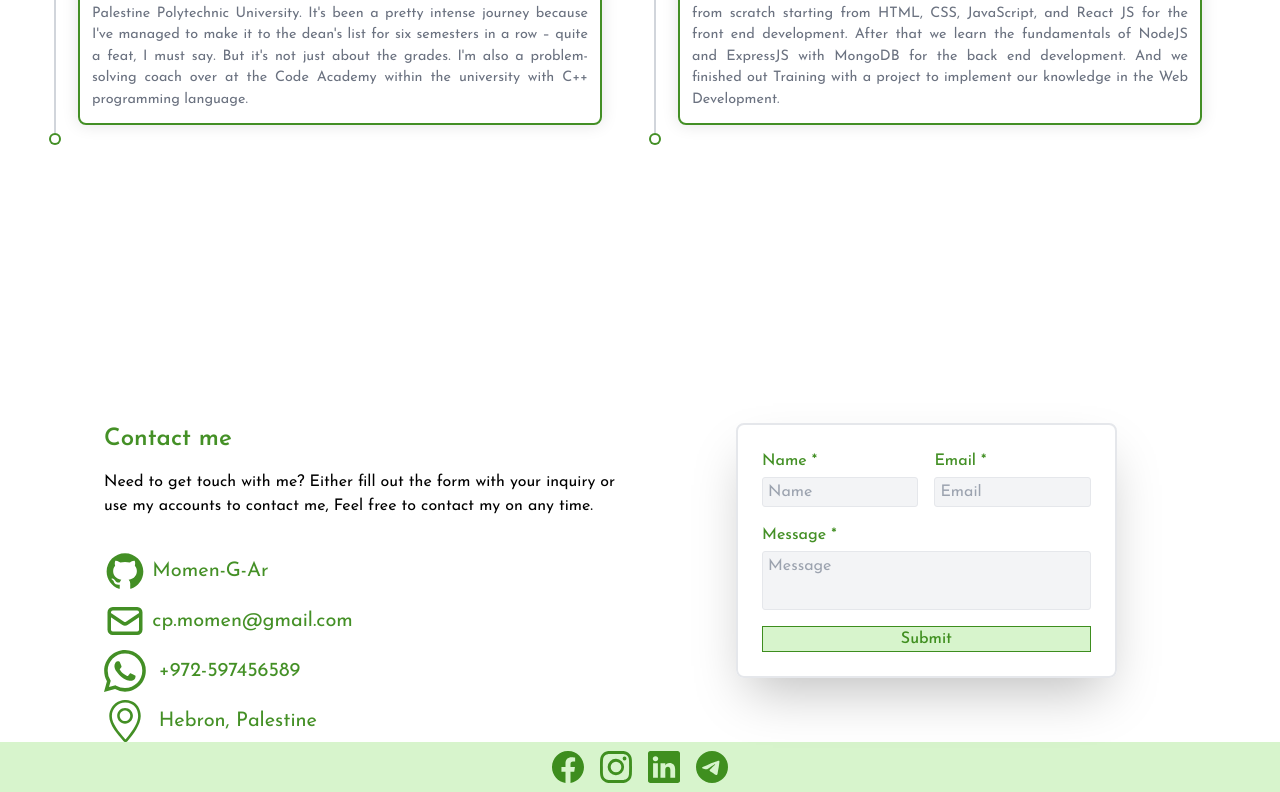
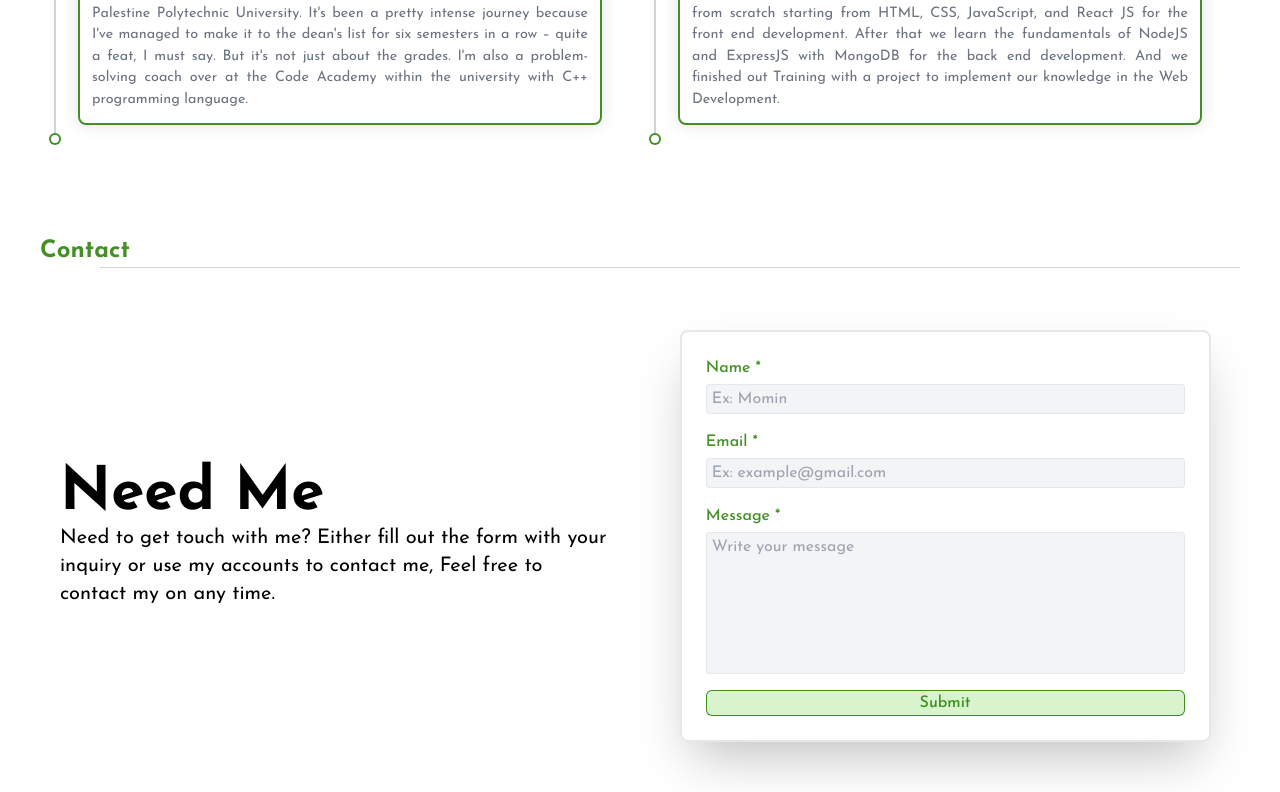
Before and after one commit to Momen-G-Ar/my-portfolio, a React (Vite) app: page / in a window 1280 px wide. Shown: the part 1585-2377 px from the top of the page. After the commit the page ends 2350 px from the top, so only its background shows below. Built offline with nearby package versions, Linux system fonts and the light colour scheme.

Commit message:
Edit the contact me section

```diff
--- a/src/components/about.tsx
+++ b/src/components/about.tsx
@@ -10,7 +10,7 @@ const About = () => {
                 md:h-[800px] md:container md:pt-5 md:px-10
                 lg:h-[520px]
             `}>
-                <SectionHeading skillName='About Me' color='text-[var(--primary-color)]' />
+                <SectionHeading sectionName='About Me' color='text-[var(--primary-color)]' />
                 <div
                     className={`
                         flex flex-col w-full flex-wrap lg:flex-nowrap
--- a/src/components/contact/contact.tsx
+++ b/src/components/contact/contact.tsx
@@ -1,130 +1,53 @@
-import { EmailForm } from "..";
-import Icons from '../../icons';
+import { EmailForm, SectionHeading } from "..";
 
 const Contact = () => {
     return (
         <section id='contact' className=' flex justify-center'>
-            <div
-                className={`
-                    w-screen font-sans grid
-                    grid-cols-1 grid-rows-[0.6fr_1fr_0.2fr]
-                    lg:grid-cols-[1fr_1fr] lg:grid-rows-[1fr_0.08fr]
-                `}
-            >
-                <div
-                    className={`
-                        min-w-full flex flex-col
-                        lg:justify-start lg:items-center lg:pt-52 lg:pl-20
-                        justify-center items-center
-                        `}
-                >
-                    <h1 data-aos="fade-up" className={`
-                        flex pl-6 mt-6 sm:mt-16 lg:mt-0
-                        lg:justify-start lg:text-2xl
-                        text-[var(--primary-color)] font-semibold mb-[15px] min-w-full text-base
-                    `}
+            <div className={`
+                flex flex-col mx-auto justify-start items-start pt-20 w-full gap-5
+                md:h-[550px] md:container md:pt-5 md:px-10`
+            }>
+                <SectionHeading sectionName='Contact' color='text-[var(--primary-color)]' />
+                <div className={`
+                    flex flex-col w-full h-full gap-5
+                    sm:flex-row
+                `}>
+                    {/* Left */}
+                    <div
+                        data-aos="fade-right"
+                        className={`
+                            w-full flex flex-col justify-center items-center p-5
+                            sm:w-1/2
+                        `}>
+                        <div className={`
+                            flex flex-col h-max justify-center items-center w-[67%]
+                            sm:h-[80%] sm:w-full sm:justify-center sm:items-start
+                        `}>
 
-                    >
-                        Contact me
-                    </h1>
-                    <p className={`min-w-full flex justify-start items-center pl-6`}>
-                        Need to get touch with me? Either fill out the form with your inquiry or use my accounts to contact me, Feel free to contact my on any time.
-                    </p>
-                    <div className={`
-                        min-w-full flex flex-col justify-center items-center lg:items-start lg:justify-start mt-8 pl-6
-                    `}>
-                        {/* links will be here for social media and git and email and phone */}
-                        <ul className="flex flex-col gap-2 font-normal text-[var(--primary-color)] text-xl">
-                            <li>
-                                <a
-                                    href="https://github.com/Momen-G-Ar"
-                                    className="flex justify-start items-center hover:[text-shadow:_1px_1px_1px_rgb(0_0_0_/_20%)]"
-                                >
-                                    <Icons.AiFillGithub size={'42px'} /> &nbsp;Momen-G-Ar
-                                </a>
-                            </li>
-                            <li>
-                                <a
-                                    href="mailto:cp.momen@gmail.com"
-                                    className="flex justify-start items-center hover:[text-shadow:_1px_1px_1px_rgb(0_0_0_/_20%)]"
-                                >
-                                    <Icons.HiOutlineMail size={'42px'} /> &nbsp;cp.momen@gmail.com
-                                </a>
-                            </li>
-                            <li>
-                                <a
-                                    href="https://wa.me/+972597456589"
-                                    className="flex justify-start items-center hover:[text-shadow:_1px_1px_1px_rgb(0_0_0_/_20%)]"
-                                >
-                                    <Icons.BsWhatsapp size={'42px'} /> &nbsp; +972-597456589
-                                </a>
-                            </li>
-                            <li>
-                                <a
-                                    href="https://maps.apple.com/place?auid=16574875474150632388&lsp=7618"
-                                    className="flex justify-start items-center hover:[text-shadow:_1px_1px_1px_rgb(0_0_0_/_20%)]"
-                                >
-                                    <Icons.SlLocationPin size={'42px'} /> &nbsp; Hebron, Palestine
-                                </a>
-                            </li>
-                        </ul>
+                            <h2 className='text-6xl font-bold'>
+                                Need Me
+                            </h2>
+                            <p className='text-xl'>
+                                Need to get touch with me? Either fill out the form with your inquiry or
+                                use my accounts to contact me, Feel free to contact my on any time.
+                            </p>
+                        </div>
                     </div>
-                </div>
-                <div
-                    className={`
-                        flex lg:justify-start lg:items-start lg:pt-52 lg:pl-24
-                        justify-center items-center w-full
-                    `}
-                >
-                    <EmailForm />
-                </div>
+                    {/* Right */}
+                    <div
+                        data-aos="fade-left"
+                        className={`
+                            flex flex-col justify-center items-center
+                            md:w-1/2
+                        `}>
+                        <div className={`
+                            flex w-[70%] h-[90%] justify-center items-center
+                            sm:w-full
+                        `}>
+                            <EmailForm />
+                        </div>
 
-                <div
-                    className='flex justify-center items-center row-span-1 min-h-[50px] lg:col-span-2 bg-[var(--background-from-primary-color)]'
-                >
-                    <ul className="flex flex-row gap-4 font-normal text-[var(--primary-color)]">
-                        <li title="FaceBook">
-                            <a
-                                href="https://www.facebook.com/momenarafeh22"
-                            >
-                                <Icons.BsFacebook
-                                    size={'32px'}
-                                    className="transition transform duration-300 hover:scale-125"
-                                />
-                            </a>
-                        </li>
-                        <li>
-                            <a
-                                href="https://www.instagram.com/momenarafeh"
-                                className=""
-                            >
-                                <Icons.BsInstagram
-                                    size={'32px'}
-                                    className="transition transform duration-300 hover:scale-125"
-                                />
-                            </a>
-                        </li>
-                        <li>
-                            <a
-                                href="https://www.linkedin.com/in/momin-arafa/"
-                            >
-                                <Icons.BsLinkedin
-                                    size={'32px'}
-                                    className="transition transform duration-300 hover:scale-125"
-                                />
-                            </a>
-                        </li>
-                        <li>
-                            <a
-                                href="https://t.me/MominArafa"
-
-                            >
-                                <Icons.BsTelegram
-                                    size={'32px'}
-                                    className="transition transform duration-300 hover:scale-125" />
-                            </a>
-                        </li>
-                    </ul>
+                    </div>
                 </div>
             </div>
         </section>
@@ -132,3 +55,16 @@ const Contact = () => {
 };
 
 export default Contact;
+
+{/* <h1 data-aos="fade-up" className={`
+    flex pl-6 mt-6 sm:mt-16 lg:mt-0
+    lg:justify-start lg:text-2xl
+    text-[var(--primary-color)] font-semibold mb-[15px] min-w-full text-base
+`}
+
+>
+    Contact me
+</h1>
+<p className={`min-w-full flex justify-start items-center pl-6`}>
+    Need to get touch with me? Either fill out the form with your inquiry or use my accounts to contact me, Feel free to contact my on any time.
+</p> */}
--- a/src/components/contact/email-form.components.tsx
+++ b/src/components/contact/email-form.components.tsx
@@ -23,11 +23,9 @@ const EmailForm = () => {
             ref={form as any}
             onSubmit={(e) => { handleSendMessage(e); }}
             className={`
-                grid sm:grid-cols-2 sm:grid-rows-[0.2fr_1fr_0.2fr]
-                grid-cols-1 grid-rows-[0.7fr_0.7fr_1fr_0.7fr] w-[70%] gap-[0.2rem] sm:gap-4
-                border-solid border-2 shadow-2xl h-80 lg:h-[80%] rounded-lg p-6 font-sans font-medium text-[var(--primary-color)]
-            `}
-        >
+                flex flex-col w-[90%] h-max gap-4 sm:gap-4
+                border-solid border-2 shadow-2xl lg:h-[100%] rounded-lg p-6 font-sans font-medium text-[var(--primary-color)]
+            `}>
             <div
                 className='flex flex-col sm:col-span-1 row-span-1 gap-[4px]'
             >
@@ -36,7 +34,7 @@ const EmailForm = () => {
                     name="Name"
                     required
                     type='text'
-                    placeholder='Name'
+                    placeholder='Ex: Momin'
                     className={`
                         bg-gray-100 border-solid border-[1px] rounded-[3px] font-normal
 
@@ -52,7 +50,7 @@ const EmailForm = () => {
                     name="Email"
                     required
                     type='email'
-                    placeholder='Email'
+                    placeholder='Ex: example@gmail.com'
                     className={`
                         bg-gray-100 border-solid border-[1px] rounded-[3px] font-normal
                         focus-visible:border-solid focus-visible:border-[1px] focus-visible:border-[var(--primary-color)] outline-none
@@ -60,12 +58,12 @@ const EmailForm = () => {
                 />
             </div>
             <div
-                className='flex flex-col sm:col-span-2 row-span-1 gap-[4px]'
+                className='flex flex-1 flex-col sm:col-span-2 row-span-1 gap-[4px]'
             >
                 <span className='block'>Message *</span>
                 <textarea
                     name="Message"
-                    placeholder='Message'
+                    placeholder='Write your message'
                     required
                     className={`
                         bg-gray-100 border-solid border-[1px] rounded-[3px] resize-none flex-grow font-normal
@@ -76,8 +74,10 @@ const EmailForm = () => {
             <div className='flex flex-col sm:col-span-2 row-span-1 justify-center'>
                 <button
                     type="submit"
-                    className='bg-[var(--background-from-primary-color)] border-[1px] border-solid border-[var(--primary-color)]'
-                >
+                    className={`
+                        bg-[var(--background-from-primary-color)] border-[1px] border-solid border-[var(--primary-color)]
+                        rounded-md
+                    `}>
                     Submit
                 </button>
             </div>
--- a/src/components/core/card.tsx
+++ b/src/components/core/card.tsx
@@ -13,7 +13,7 @@ const Card = (props: IProps) => {
         <div className="card-wrapper w-[90%] sm:w-full mt-5 flex md:flex-col sm:gap-5 mx-auto ">
             <div className="left flex-1 flex items-center justify-center">
                 <fieldset
-                    // data-aos="zoom-in"
+                    data-aos="zoom-in"
                     className=" w-[90%] p-5 py-12 sm:py-8 sm:p-2"
                 >
                     <legend className={` w-auto ml-[50%] translate-x-[-50%] border-2 border-gray-200 rounded-3xl py-1 px-8 font-semibold text-xl text-${props.color || 'bg-yellow-500'}`}>
--- a/src/components/core/section-heading.tsx
+++ b/src/components/core/section-heading.tsx
@@ -1,9 +1,9 @@
 
-const SectionHeading = (props: { skillName: string; color?: string; underlineColor?: string; }) => {
+const SectionHeading = (props: { sectionName: string; color?: string; underlineColor?: string; }) => {
     return (
         < div data-aos="fade-up" className="relative mb-5 md:w-full w-[95%]" >
             <h3 className={` text-3xl font-black ${props.color || 'bg-gray-300'} sm:text-2xl pl-2 md:pl-0`}>
-                {props.skillName}
+                {props.sectionName}
             </h3>
             <span className={`h-[1.1px] right-0 absolute md:w-[95%] w-[90%] ${props.underlineColor || 'bg-gray-300'} block`}></span>
         </ div>
--- a/src/components/skills/skills.tsx
+++ b/src/components/skills/skills.tsx
@@ -10,7 +10,7 @@ const Skills = () => {
                 flex flex-col mx-auto justify-start items-start pt-20 w-full gap-5
                 md:h-[540px] md:container md:pt-5 md:px-10`
             }>
-                <SectionHeading skillName='My Skills' color='text-[var(--primary-color)]' />
+                <SectionHeading sectionName='My Skills' color='text-[var(--primary-color)]' />
                 <div className={`
                     flex flex-col mx-auto justify-center items-start w-full gap-20
                     sm:gap-12
```
